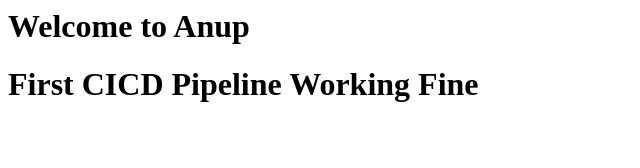
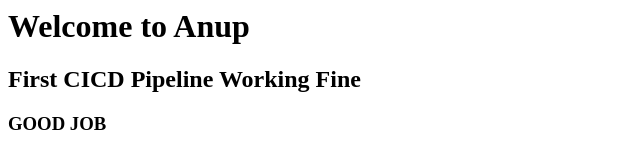
Before and after one commit to anup1990/Test, a plain HTML site: page index.html in a window 1280 px wide. Shown: the whole page, without its empty margins (0-640 px from the left). Drawn offline with Linux system fonts and the light colour scheme.

Commit message:
done change

```diff
--- a/index.html
+++ b/index.html
@@ -3,8 +3,9 @@
 <body>
 <h1> Welcome to Anup </h1>
 
-<h1> First CICD Pipeline Working Fine </h1>
+<h2> First CICD Pipeline Working Fine </h2>
 
+<h3> GOOD JOB </h3>
 
 </body>
 </html>
```
